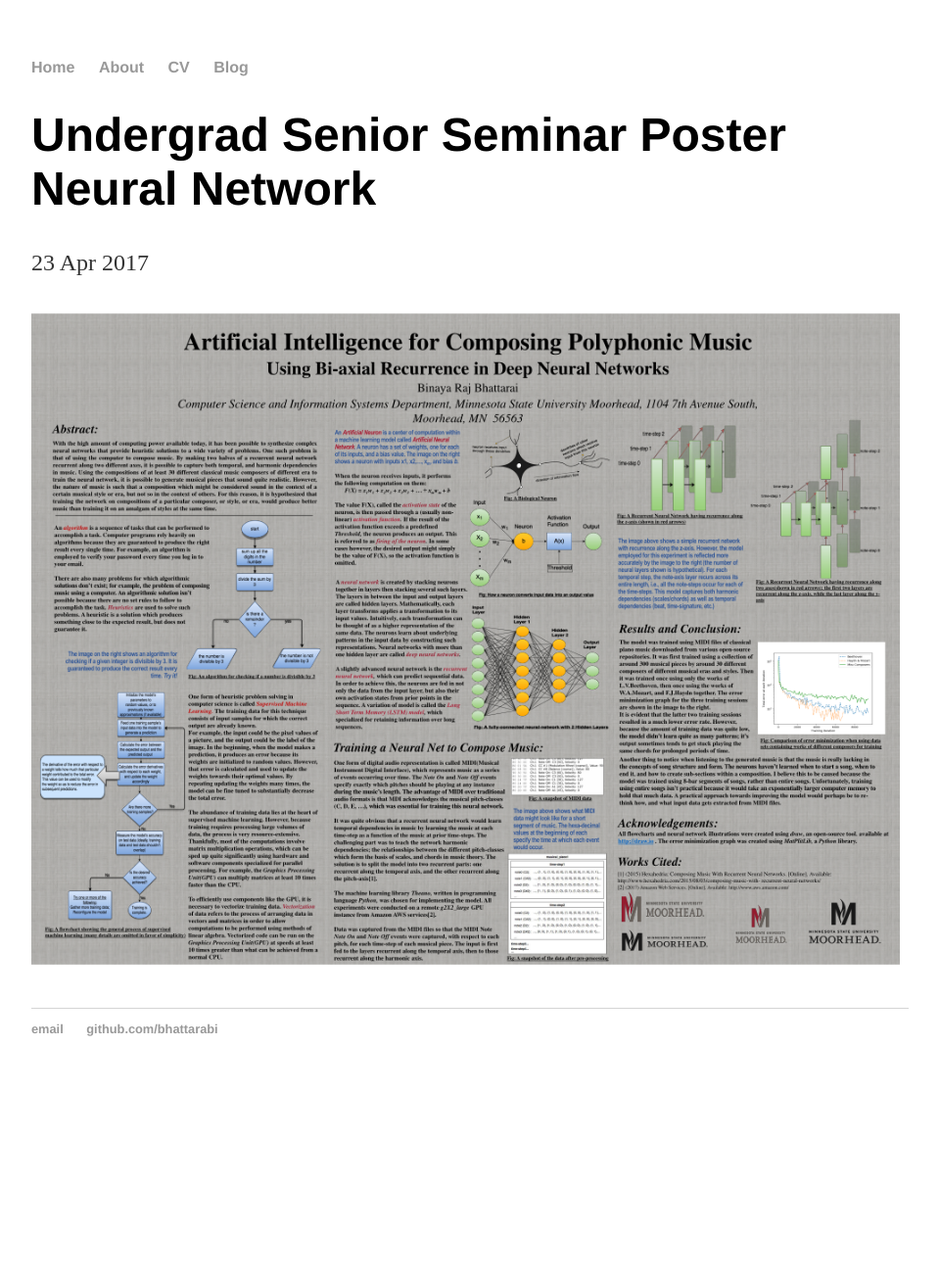
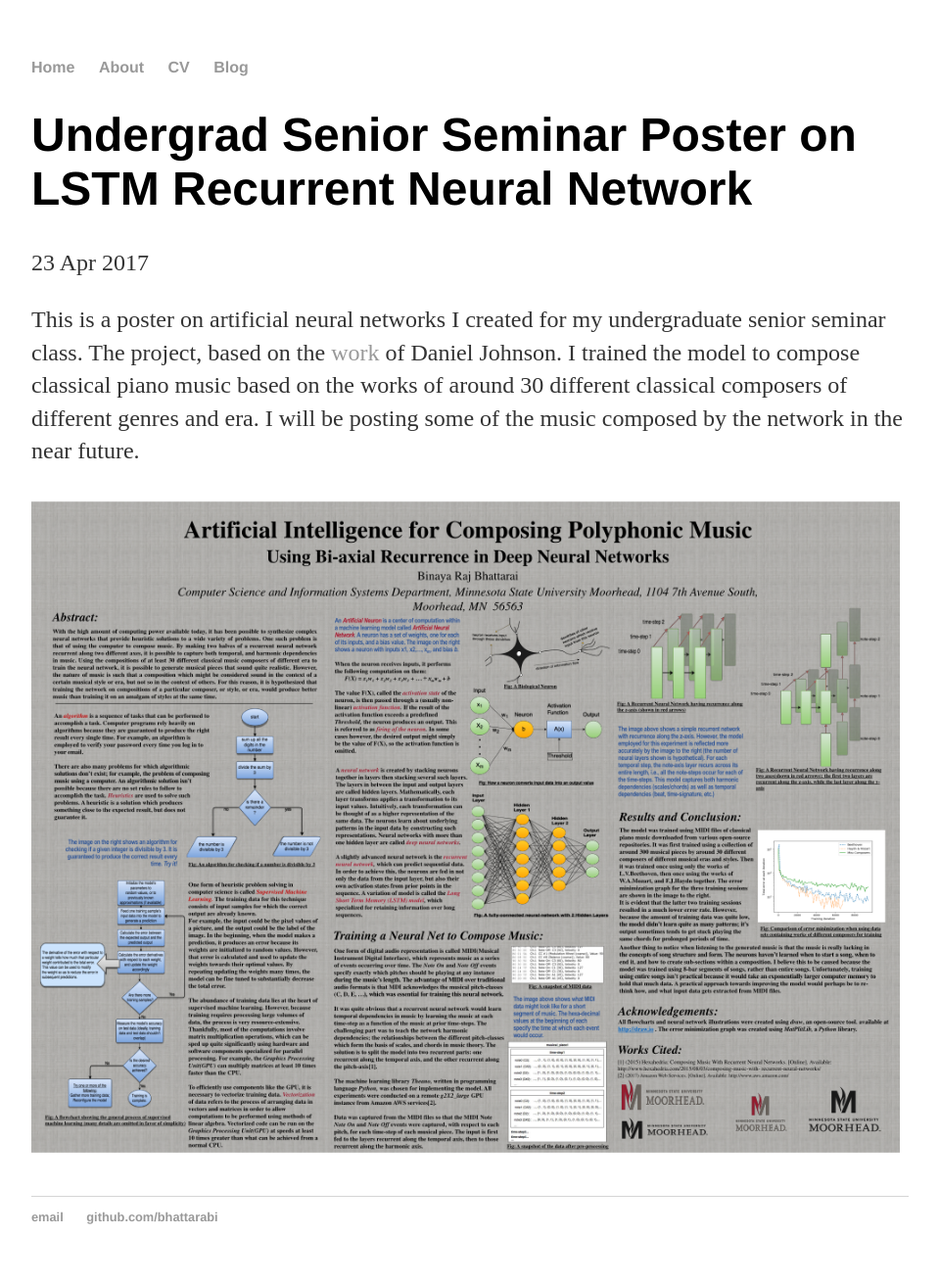
Before and after one commit to bhattarabi/bhattarabi.github.io, a Jekyll site: the page built from _posts/2017-04-23-senior-seminar-poster.md, in a window 1280 px wide. Shown: the whole page at 98% size, without its empty margins (160-1119 px from the left). Built offline with Jekyll 4.4.1, drawn with Linux system fonts in a browser that asks for light colours; before the commit the page ends 1118 px from its top, so only the background shows below that.

Commit message:
add introductory text

```diff
--- a/_posts/2017-04-23-senior-seminar-poster.md
+++ b/_posts/2017-04-23-senior-seminar-poster.md
@@ -1,6 +1,7 @@
 ---
 layout: post
-title: "Undergrad Senior Seminar Poster Neural Network"
+title: "Undergrad Senior Seminar Poster on LSTM Recurrent Neural Network"
 date: 2017-04-23
 ---
+<p>This is a poster on artificial neural networks I created for my undergraduate senior seminar class. The project, based on the <a href="http://www.hexahedria.com/2015/08/03/composing-music-with-recurrent-neural-networks/">work</a> of Daniel Johnson. I trained the model to compose classical piano music based on the works of around 30 different classical composers of different genres and era. I will be posting some of the music composed by the network in the near future.</p>
 <img class="full-screen" src="/sac_poster.png"/>
```
